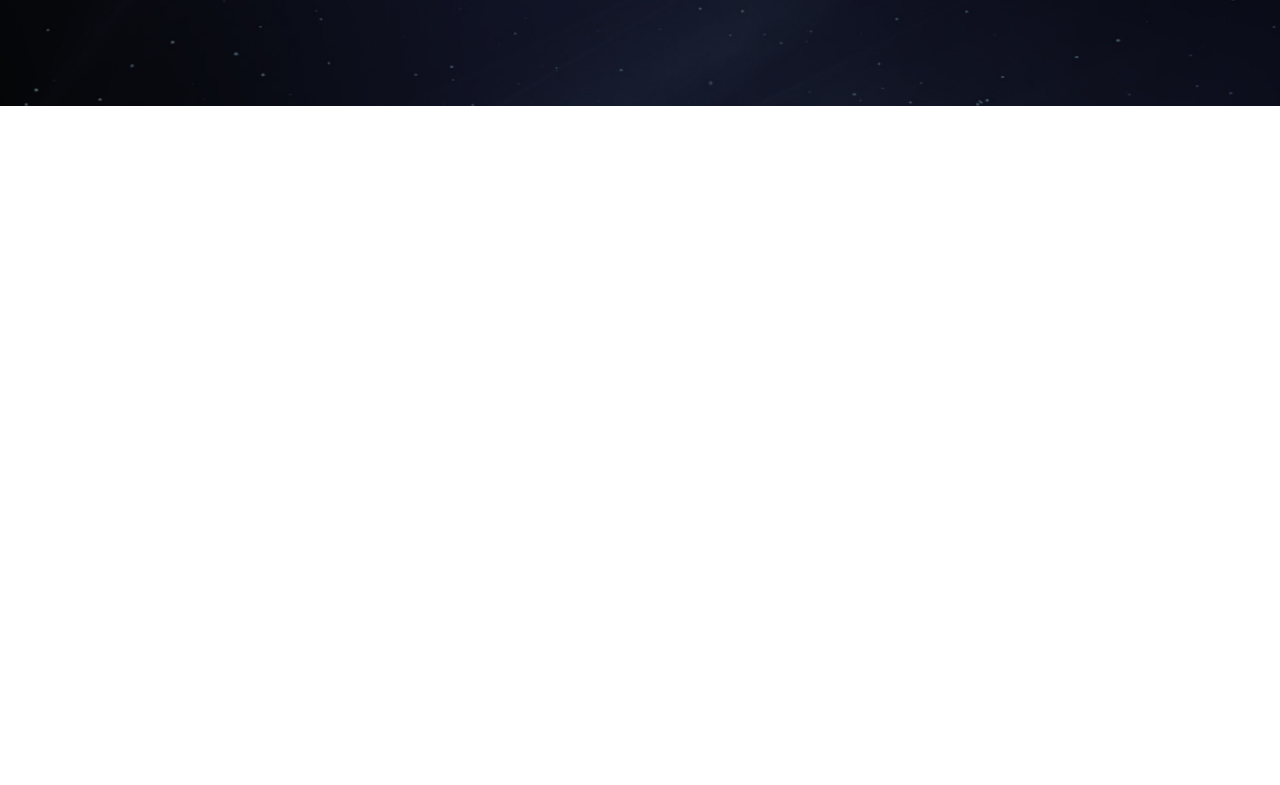
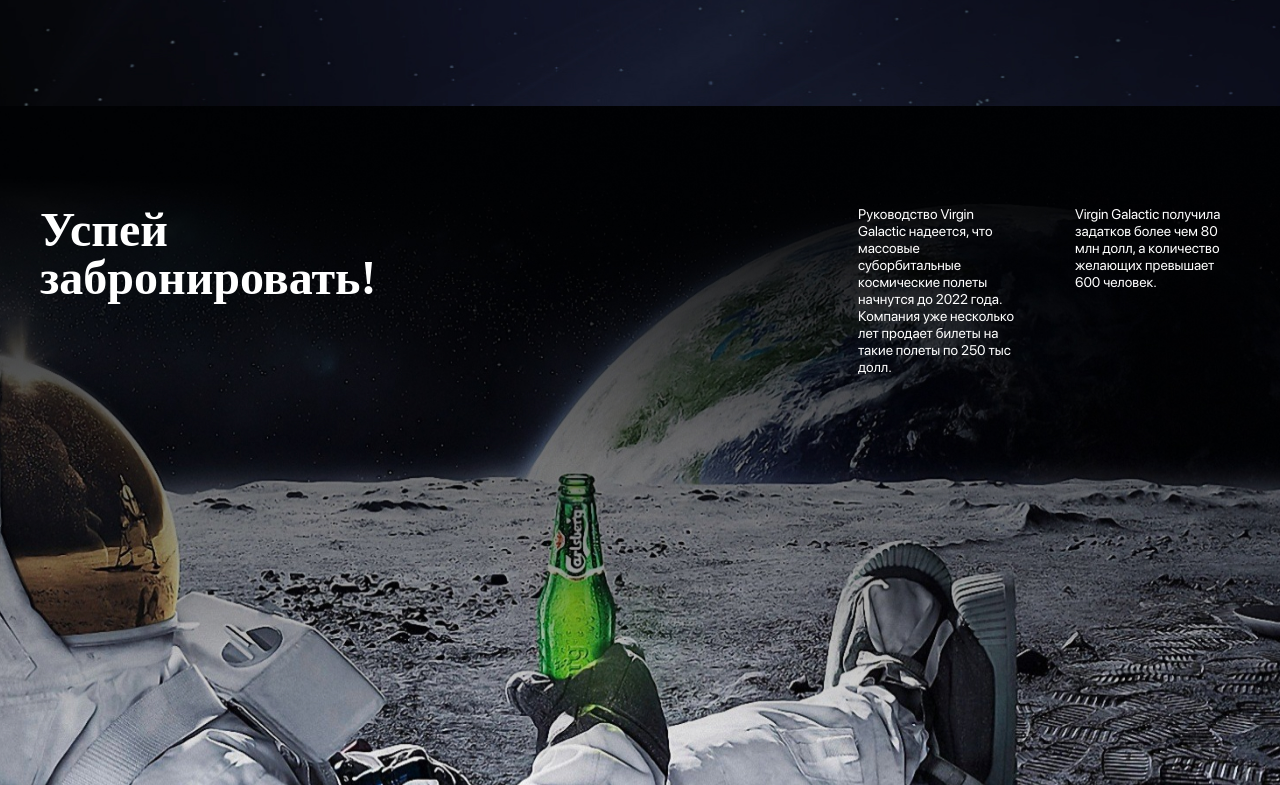
Before and after one commit to Lotitsky10/site, a plain HTML site: page space/space/index.html in a window 1280 px wide. Shown: the part 4255-5040 px from the top of the page. Before the commit the page ends 4666 px from the top, so only its background shows below. Drawn offline with nearby package versions, Linux system fonts and the light colour scheme; files whose address does not match are found by name.

Commit message:
section class=to-book end, and next section=special-offer 2.19

```diff
--- a/space/space/css/style.css
+++ b/space/space/css/style.css
@@ -303,3 +303,30 @@ foreignObject{
 foreignObject{
   text-align: left;
 }
+
+.to-book{
+  background-image: url(../images/tobook-bg.jpg);
+  background-repeat: no-repeat;
+  background-position: top center;
+  background-size: cover;
+  min-height: 100vh;
+}
+
+.to-book__inner{
+  display: flex;
+  justify-content: space-between;
+}
+
+.to-book__text{
+  width: 165px;
+  font-size: 14px;
+  line-height: 17px;
+  margin-top: 100px;
+  margin-left: auto;
+  margin-right: 52px;
+}
+
+.to-book__text + .to-book__text{
+  margin-right: 0;
+  margin-left: 0;
+}
--- a/space/space/index.html
+++ b/space/space/index.html
@@ -308,11 +308,12 @@
         </div>
       </div>
       </section>
+
       <section class="to-book">
         <div class="container">
           <div class="to-book__inner">
             <h2 class="title">
-              Успей забронировать!
+              Успей <br> забронировать!
             </h2>
             <p class="to-book__text">
               Руководство Virgin Galactic надеется, что массовые суборбитальные космические
@@ -324,6 +325,28 @@
           </div>
         </div>
       </section>
+      <section class="special-offer">
+        <div class="container">
+          <h2 class="title">
+            Спец <br>
+            предложения
+          </h2>
+          <div class="special-offer__inner">
+            <div class="special-offer__item">
+              <div class="special-offer__item-box">
+                <p class="special-offer__item-text">
+                  Забронируй полет
+                  <span></span>
+                  прямо сейчас
+                  и получи скидку
+                  1000$
+                </p>
+          </div>
+          <button class="button">ЗАБРОНИРОВАТЬ ПОЛЕТ</button>
+        </div>
+      </div>
+    </div>
+    </section>
   </main>
 
 
```
Also changed, not shown: space/space/images/tobook-bg.jpg (added), 1 other file.
